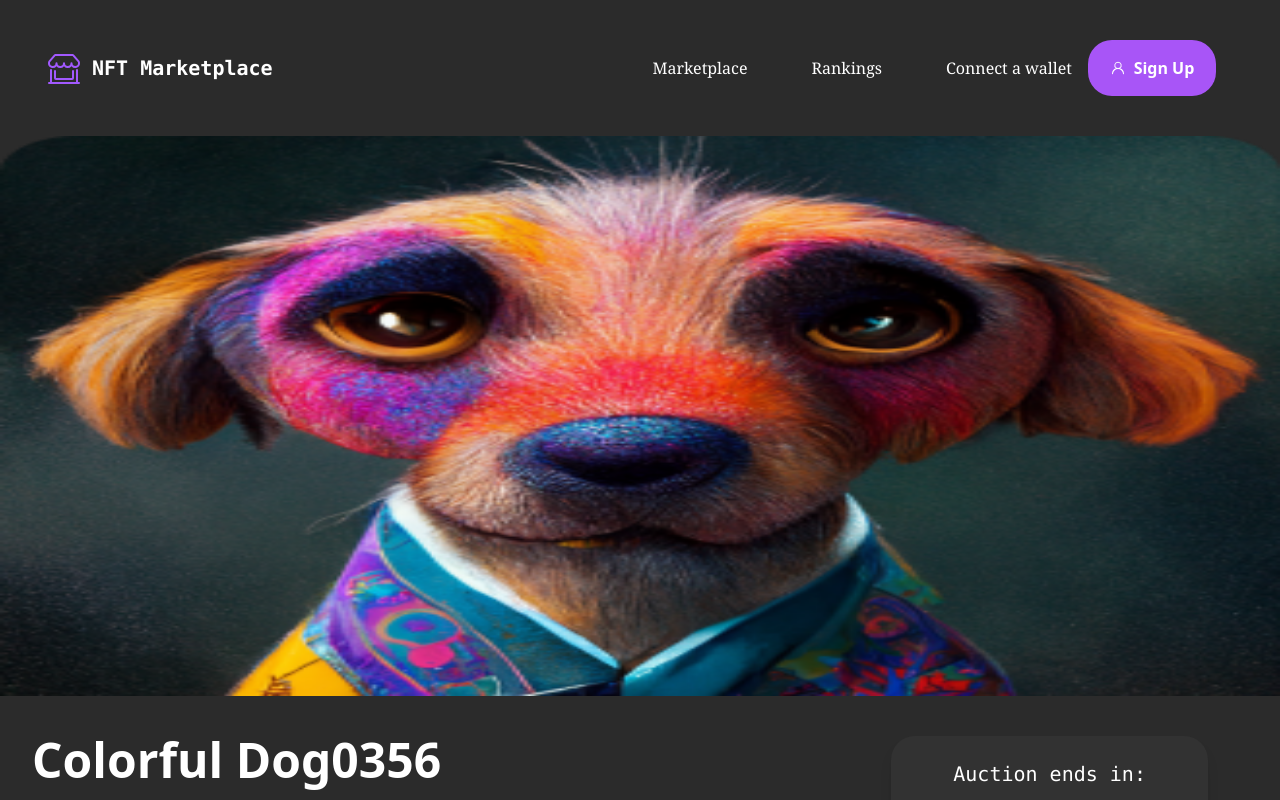
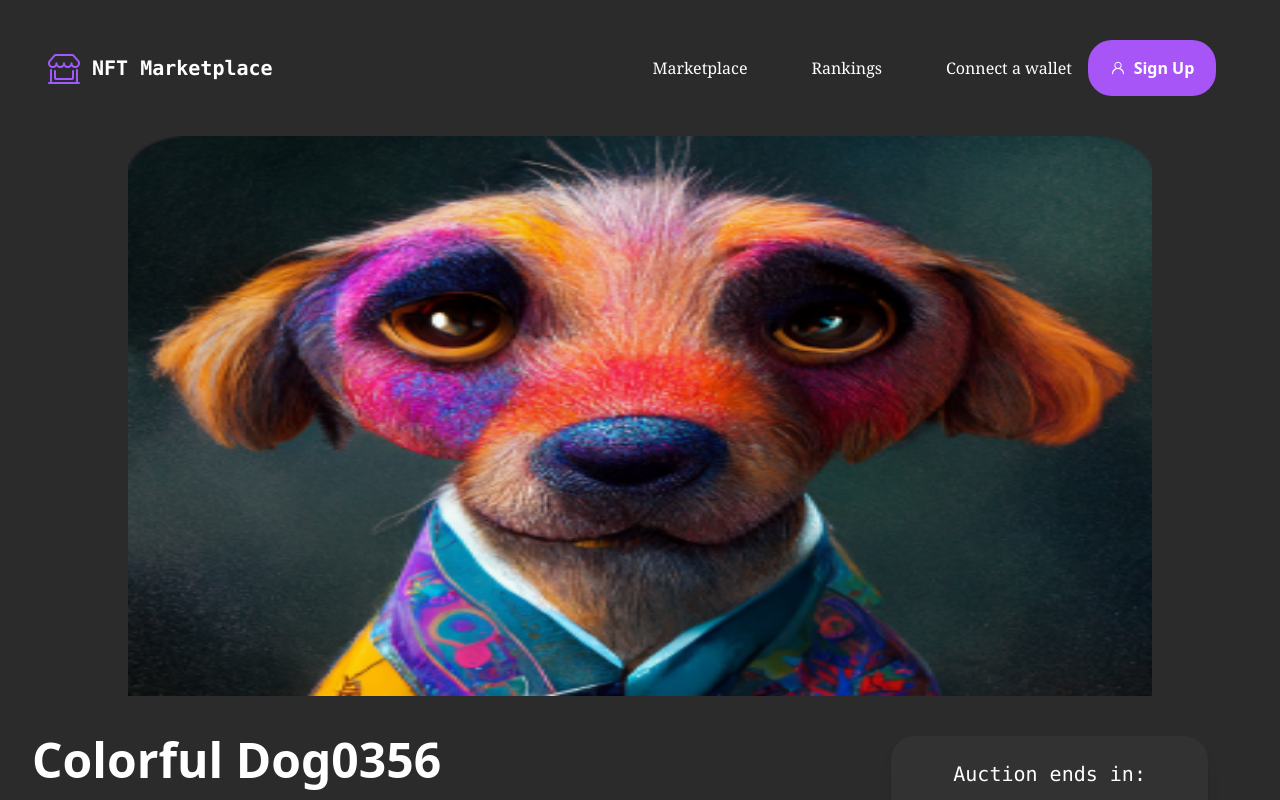
Before and after one commit to Panteagh/NFT-Marketplace, a React (Vite) app: page /NFTpage/1 in a window 1280 px wide. Shown: the top 800 px of the page. Built offline with nearby package versions, Linux system fonts and the light colour scheme; data requests are answered from the project's data file.

Commit message:
resize NFT image

```diff
--- a/src/pages/NFTpage/NFTpage.jsx
+++ b/src/pages/NFTpage/NFTpage.jsx
@@ -41,7 +41,7 @@ function NFTpage() {
 
   return (
     <>
-      <div>
+      <div className="px-32">
         <img
           className="w-full md:h-[560px] max-md:h-[420px] max-sm:h-80"
           src={NftData.NFTimg}
```
